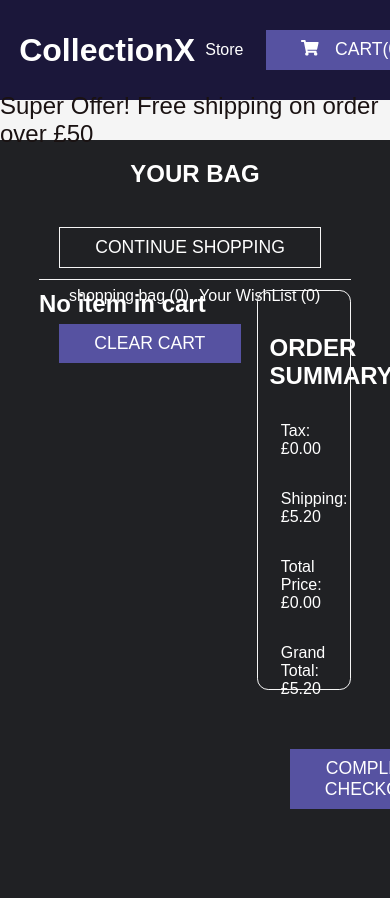
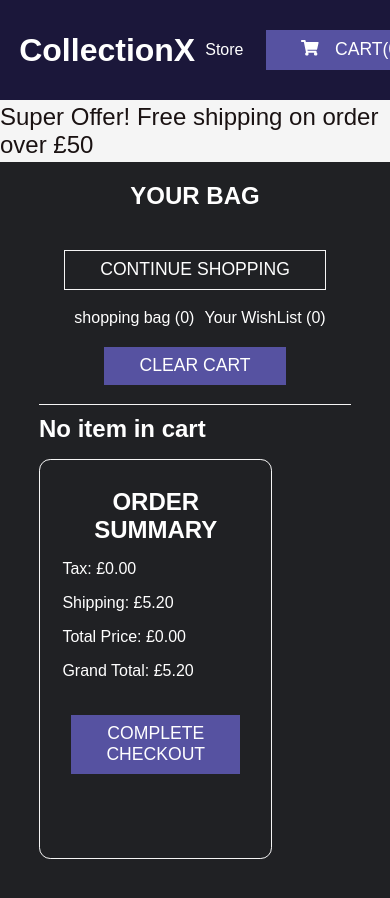
Before and after one commit to unaben/osc_tech_test, a React (Create React App) app: page /cart in a window 390 px wide. Shown: the top 898 px of the page. Built offline with nearby package versions, Linux system fonts and the light colour scheme.

Commit message:
[master] fix style

```diff
--- a/src/App.css
+++ b/src/App.css
@@ -9,6 +9,10 @@
 
 body {
   background-color: #202124 !important;
+}
+
+.app-container{
+  max-width: 100vw;
 }
 
 .flexbox {
--- a/src/App.tsx
+++ b/src/App.tsx
@@ -3,7 +3,11 @@ import "./App.css";
 import AppRoutes from "./components/AppRoutes/AppRoutes";
 
 const App = () => {
-  return <AppRoutes />;
+  return (
+    <div className="app-container">
+      <AppRoutes />
+    </div>
+  );
 };
 
 export default App;
--- a/src/components/CartItems/CartItems.css
+++ b/src/components/CartItems/CartItems.css
@@ -7,7 +7,7 @@
 }
 
 .cart-item-frame {
-  height: 120px;
+  min-height: 120px;
   border-bottom: 1px solid whitesmoke;
   margin-bottom: 10px;
 }
@@ -21,8 +21,8 @@
   display: flex;
   align-items: center;
   justify-content: space-between;
-  flex-wrap: wrap;
   padding: 0px 20px;
+  height: fit-content;
 }
 
 .btn-container button a {
@@ -35,11 +35,17 @@
   width: 70%;
 }
 
-.cartList-content{
+.cartList-content {
   display: flex;
-  flex-wrap: wrap;
 }
 
 .clear-cart-btn:hover {
   background-color: #830d0d;
 }
+
+@media only screen and (max-width: 960px) {
+  .btn-container,
+  .cartList-content {
+    flex-direction: column;
+  }
+}
--- a/src/components/CartItems/CartItems.tsx
+++ b/src/components/CartItems/CartItems.tsx
@@ -42,7 +42,7 @@ const CartItems: FC<ICartItemProps> = ({ cartStock, setCartStock }) => {
           </button>
         </div>
       </div>
-      <div className="flexbox">
+      <div className="cartList-content">
         <div className="cartList-container">
           {cartStock.length === 0 ? (
             <h2>No item in cart</h2>
--- a/src/components/CartList/CartList.css
+++ b/src/components/CartList/CartList.css
@@ -44,3 +44,23 @@
 .delete-icon:hover {
   color: #830d0d;
 }
+
+@media only screen and (max-width: 960px) {
+  .btn-icon-container {
+    margin-top: 0rem;
+    flex-direction: row-reverse;
+    flex-wrap: nowrap;
+  }
+
+  .delete-icon{
+    margin-left: 1rem;
+  }
+
+  .cartList-frame {
+    display: block;
+  }
+
+  .mt {
+    margin: 1rem 0rem;
+  }
+}
--- a/src/components/OrderSummary/OrderSummary.css
+++ b/src/components/OrderSummary/OrderSummary.css
@@ -7,7 +7,7 @@
   border: 1px solid whitesmoke;
   padding: 0.7em;
   border-radius: 0.7rem;
-  height: 400px;
+  min-height: 400px;
 }
 
 .btn-container {
@@ -15,3 +15,10 @@
   display: flex;
   justify-content: center;
 }
+
+@media only screen and (max-width: 960px) {
+  .order-frame {
+    margin-top: 1rem;
+    width: fit-content;
+  }
+}
--- a/src/components/ProductDetail/ProductDetail.css
+++ b/src/components/ProductDetail/ProductDetail.css
@@ -61,3 +61,9 @@
     flex-direction: column;
   }
 }
+
+@media only screen and (max-width: 600px) {
+  .product-container img {
+    width: 100%;
+  }
+}
--- a/src/components/PromoText/PromoText.css
+++ b/src/components/PromoText/PromoText.css
@@ -1,6 +1,7 @@
 .promo-text-container {
-  height: 2.5rem;
   min-height: 2.5rem;
+  min-height: 2.5rem;
+  width: 100%;
   background: whitesmoke;
   color: #1a1212;
   padding: 0.2em 0em;
```
